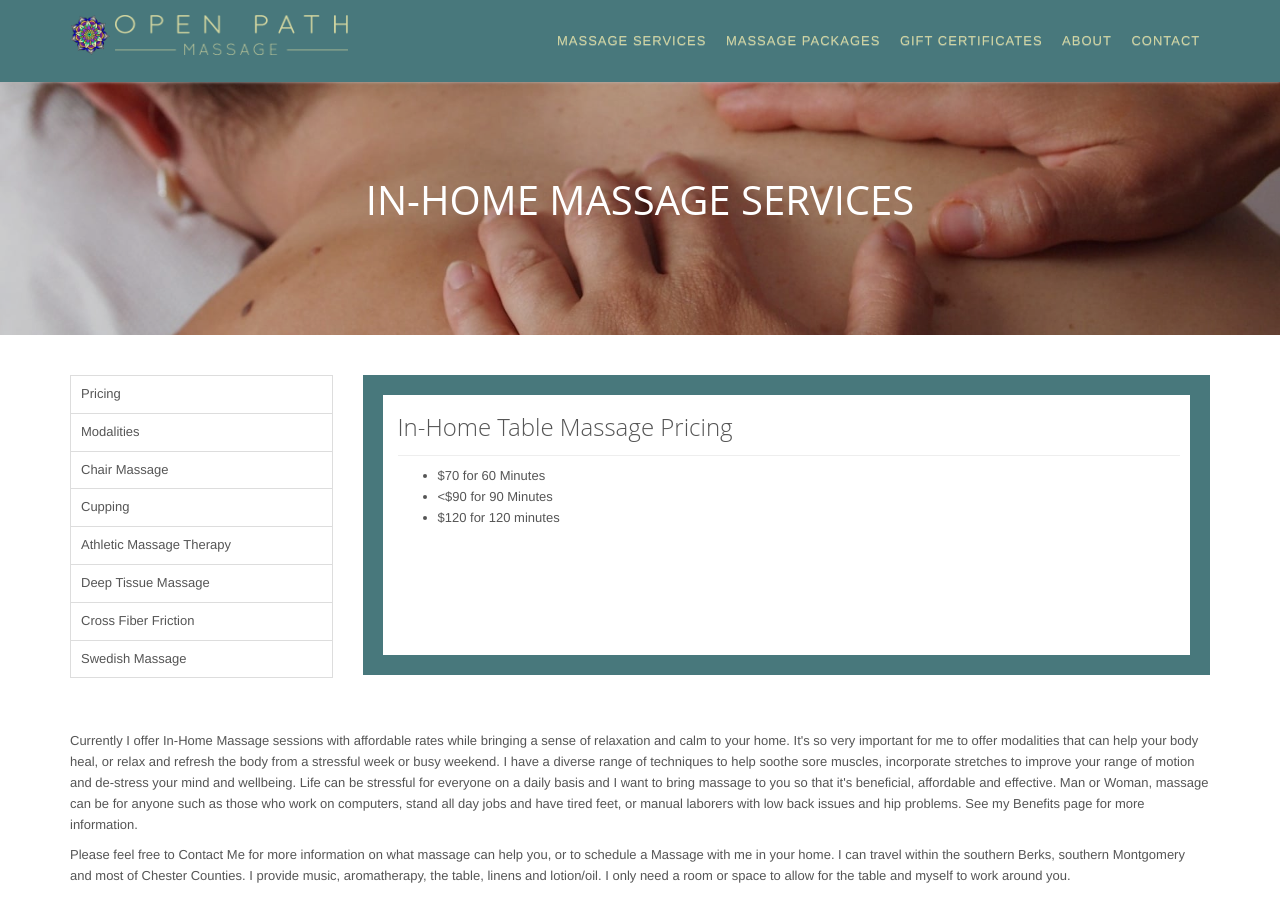
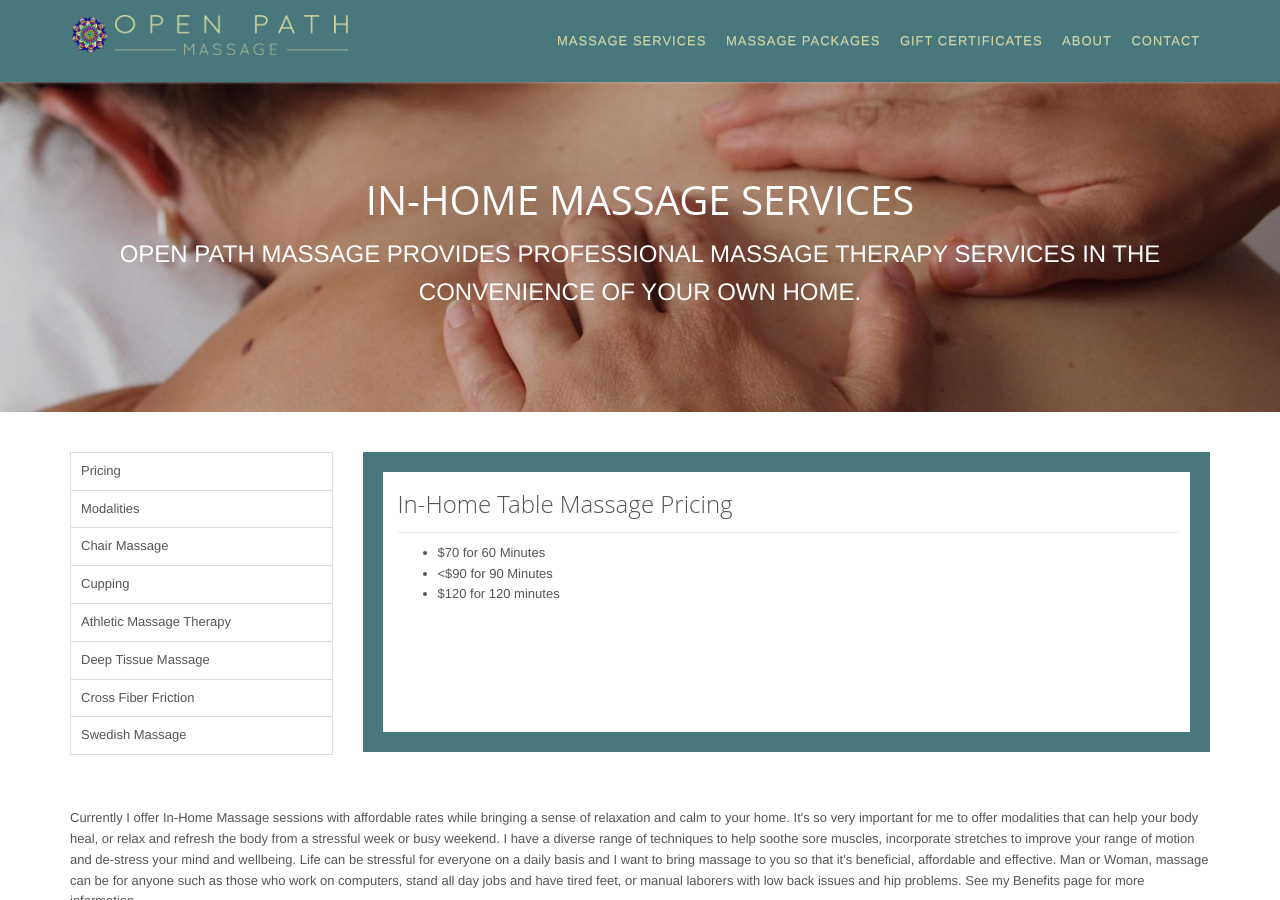
Before and after one commit to mrssk33lz/openpathmassage, a Jekyll site: the page built from in-home-massage.md, in a window 1280 px wide and 900 px high. Built offline with Jekyll 4.4.1, drawn with Linux system fonts in a browser that asks for light colours.

Commit message:
Updated heading copy.

```diff
--- a/in-home-massage.md
+++ b/in-home-massage.md
@@ -8,6 +8,7 @@ permalink: /in-home-massage
 <div class="breadcrumbs-v3 img-v1">
   <div class="container text-center">
     <h1>In-Home Massage Services</h1>
+    <p>Open Path Massage provides professional massage therapy services in the convenience of your own home.</p>
   </div><!--/end container-->
 </div>
 <!--=== End Breadcrumbs v3 ===-->
```
Also changed, not shown: massage-packages.md (+1 -0 lines).
